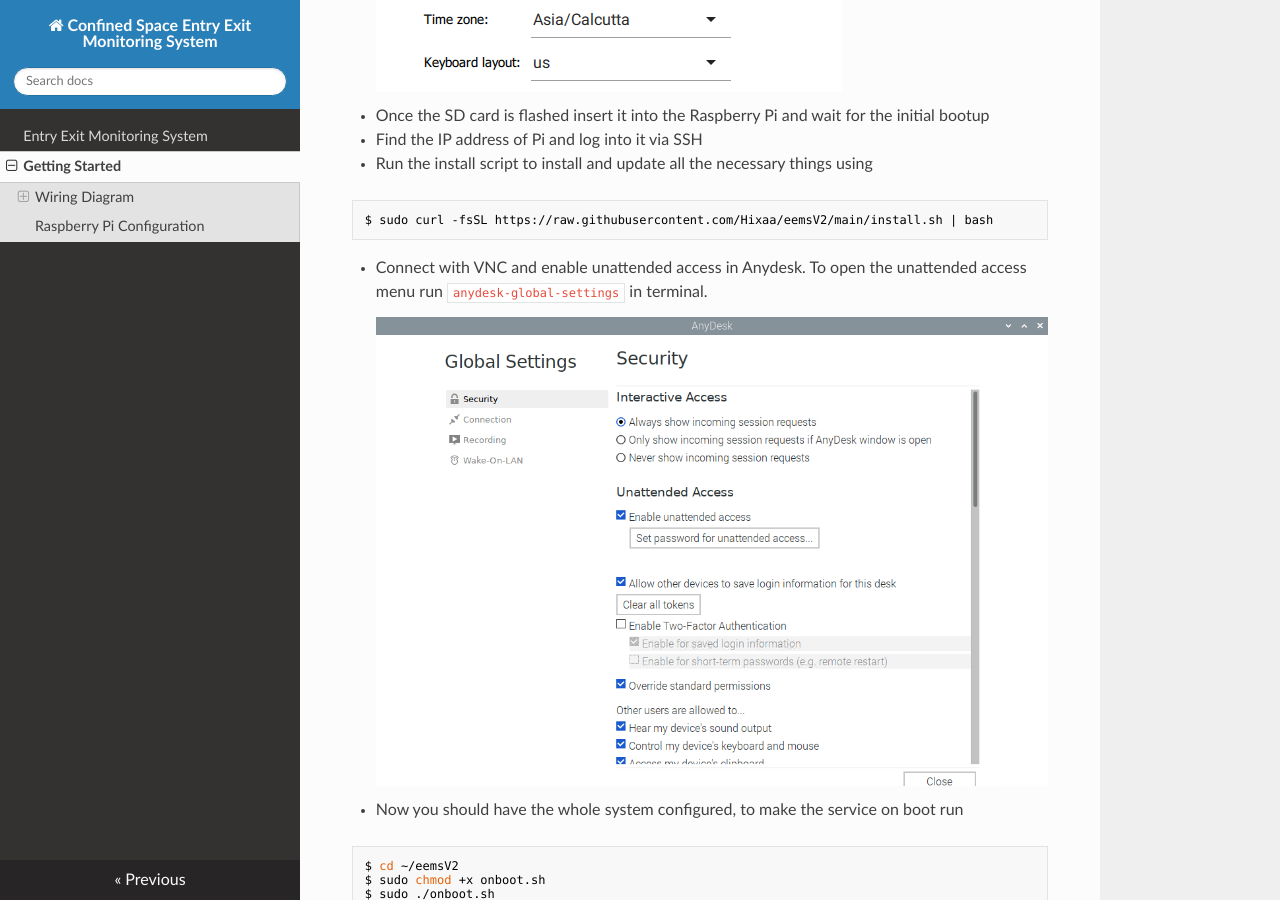
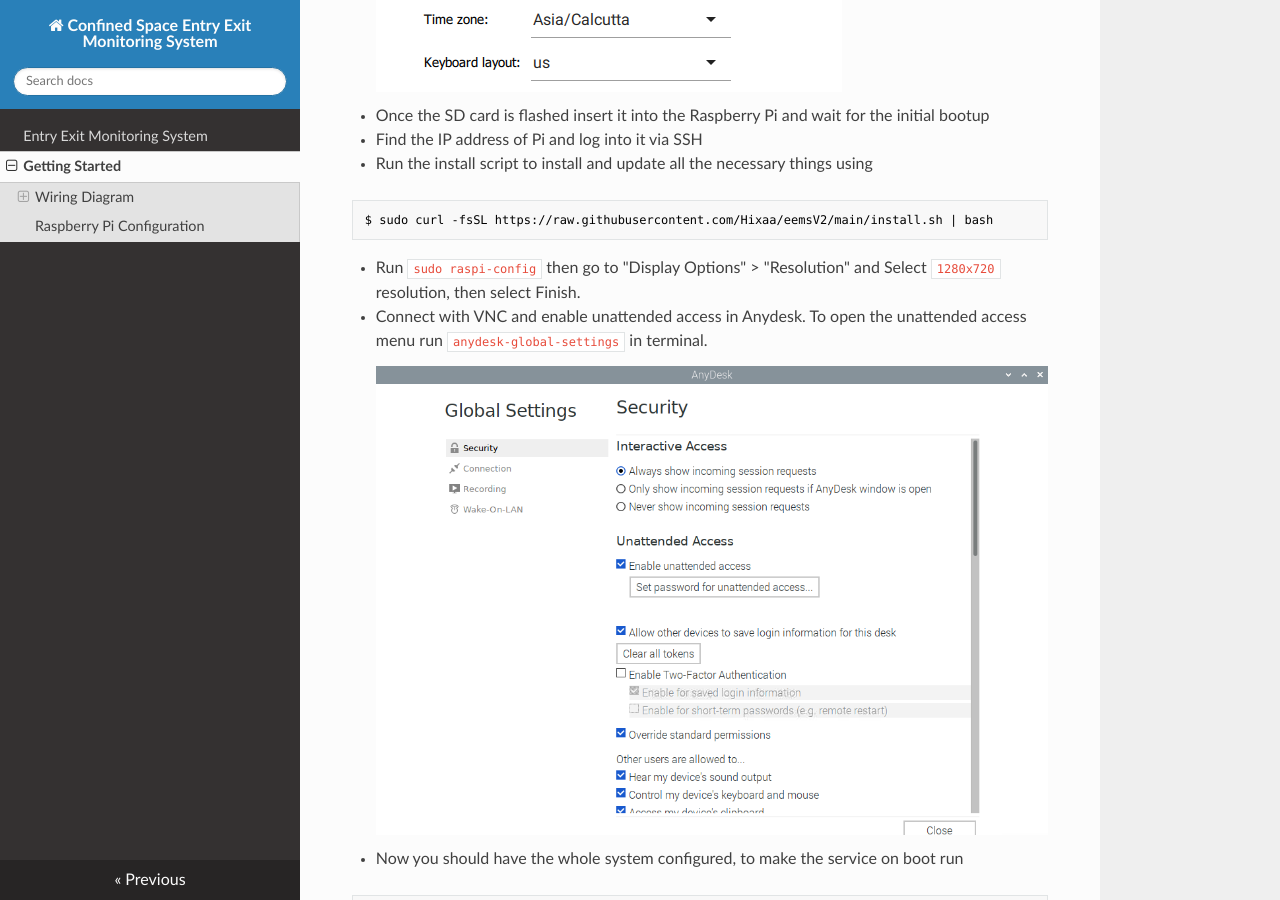
Before and after one commit to Hixaa/eems, an MkDocs documentation site: the page built from docs/getting_started.md, in a window 1280 px wide and 900 px high, scrolled down 1890 px. Built offline with MkDocs 1.6.1, drawn with Linux system fonts in a browser that asks for light colours; nearby versions of some CDN libraries.

Commit message:
Update getting_started.md

````diff
--- a/docs/getting_started.md
+++ b/docs/getting_started.md
@@ -24,6 +24,7 @@
 ```sh
 $ sudo curl -fsSL https://raw.githubusercontent.com/Hixaa/eemsV2/main/install.sh | bash
 ```
+* Run `sudo raspi-config` then go to "Display Options" > "Resolution" and Select `1280x720` resolution, then select Finish.
 * Connect with VNC and enable unattended access in Anydesk. To open the unattended access menu run `anydesk-global-settings` in terminal.
 ![](images/unattended.png)
 * Now you should have the whole system configured, to make the service on boot run
````
